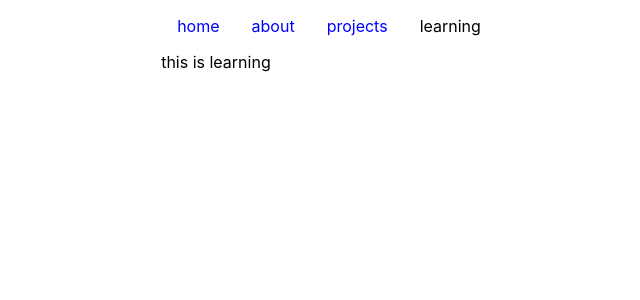
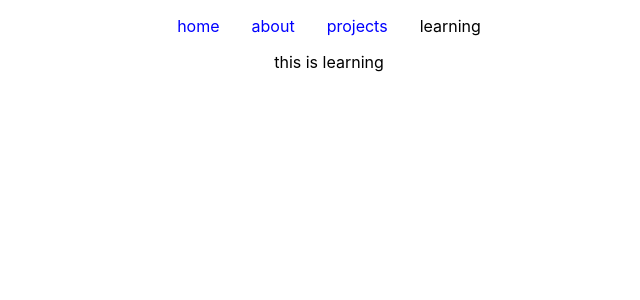
Before and after one commit to traceylum1/portfolio-website, a React (Create React App) app: page /learning in a window 1280 px wide. Shown: the top 300 px of the page, without its empty margins (311-951 px from the left). Built offline with nearby package versions, Linux system fonts and the light colour scheme.

Commit message:
added styles to pages

```diff
--- a/src/app/App.css
+++ b/src/app/App.css
@@ -2,7 +2,3 @@
   display: flex;
   justify-content: center;
 }
-
-.page-contents {
-  display: block;
-}
--- a/src/app/routes/About/About.css
+++ b/src/app/routes/About/About.css
@@ -0,0 +1,4 @@
+.About {
+    display: flex;
+    justify-content: center;
+  }
--- a/src/app/routes/About/About.js
+++ b/src/app/routes/About/About.js
@@ -1,12 +1,16 @@
+import './About.css';
 import Navigate from '../../Navigate/Navigate';
 
 
 function About() {
   return (
-    <div className="About">
-        <Navigate/>
+    <>
+      <Navigate/>
+      <div className="About">
         this is about
-    </div>
+      </div>
+    </>
+
   );
 }
 
--- a/src/app/routes/Learning/Learning.css
+++ b/src/app/routes/Learning/Learning.css
@@ -0,0 +1,4 @@
+.Learning {
+    display: flex;
+    justify-content: center;
+  }
--- a/src/app/routes/Learning/Learning.js
+++ b/src/app/routes/Learning/Learning.js
@@ -1,12 +1,15 @@
-
+import './Learning.css';
 import Navigate from '../../Navigate/Navigate';
 
 function Learning() {
   return (
-    <div className="Learning">
-        <Navigate/>
+    <>
+      <Navigate/>
+      <div className="Learning">
         this is learning
-    </div>
+      </div>
+    </>
+
   );
 }
 
--- a/src/app/routes/Projects/Projects.css
+++ b/src/app/routes/Projects/Projects.css
@@ -0,0 +1,4 @@
+.Projects {
+    display: flex;
+    justify-content: center;
+  }
--- a/src/app/routes/Projects/Projects.js
+++ b/src/app/routes/Projects/Projects.js
@@ -1,12 +1,15 @@
-
+import './Projects.css';
 import Navigate from '../../Navigate/Navigate';
 
 function Projects() {
   return (
-    <div className="Projects">
-        <Navigate/>
+    <>
+      <Navigate/>
+      <div className="Projects">
         this is Projects
-    </div>
+      </div>
+    </>
+
   );
 }
 
```
